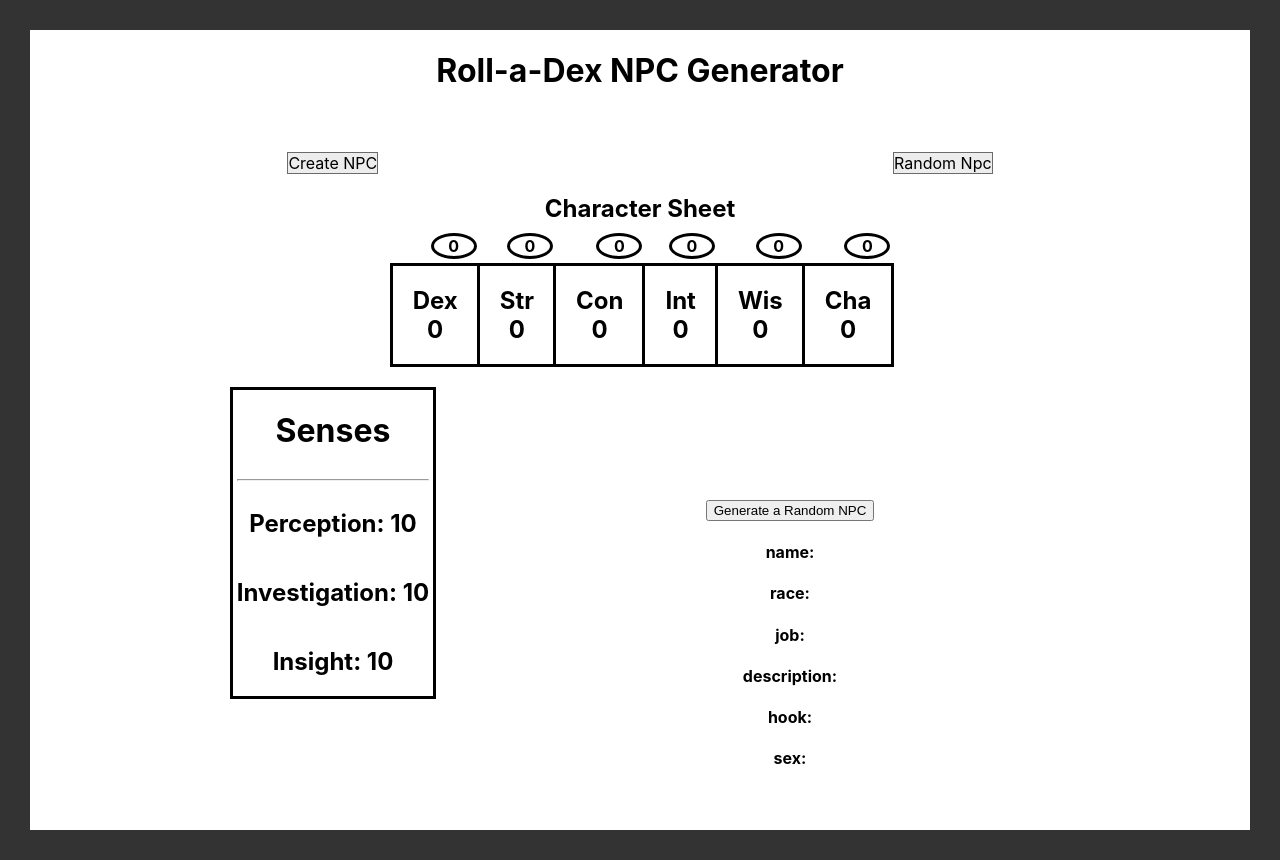
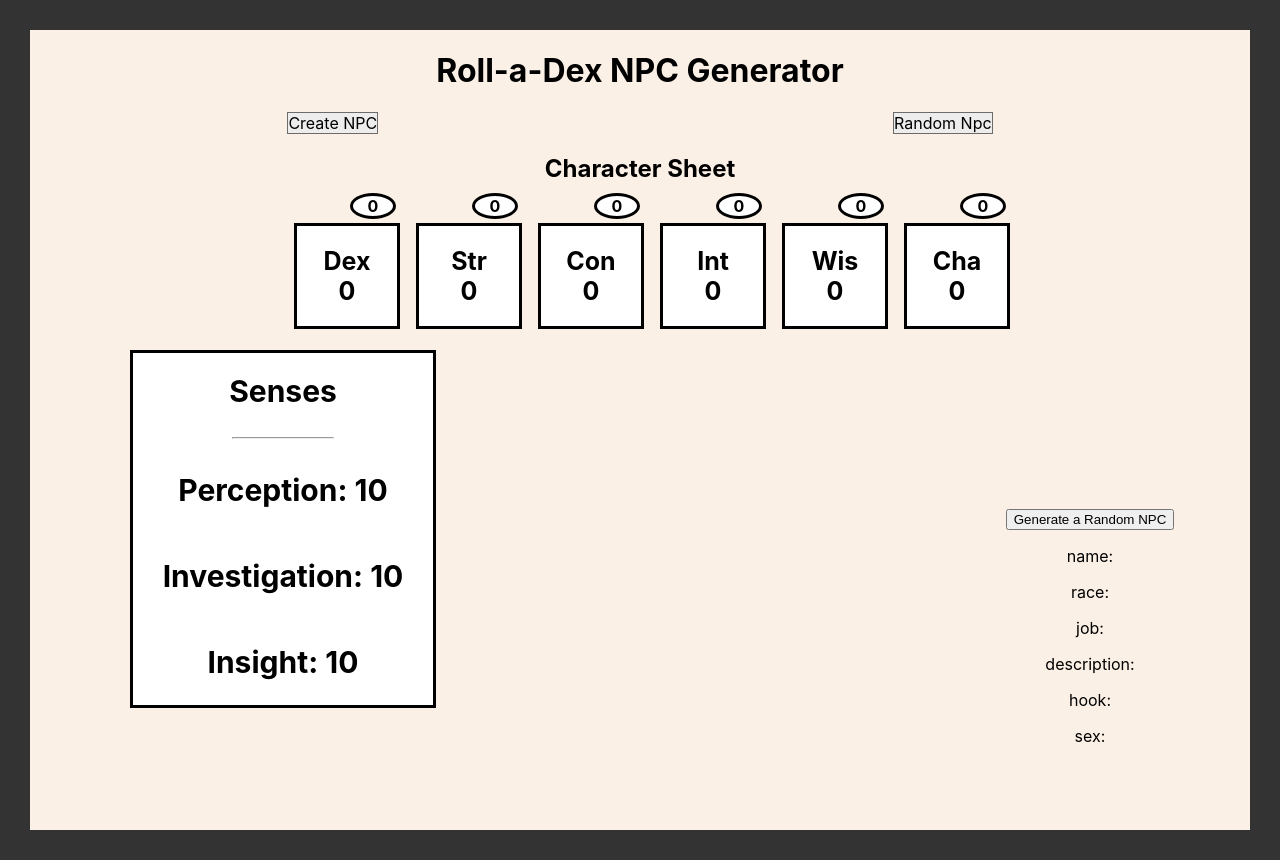
Before and after one commit to mattmcknight13/Roll-a-Dex, a React (Create React App) app: page /sheet in a window 1280 px wide. Built offline with nearby package versions, Linux system fonts and the light colour scheme.

Commit message:
initial styling finally working

```diff
--- a/src/App.css
+++ b/src/App.css
@@ -3,7 +3,7 @@
  .body{
   display: flex;
   flex-direction: column;
-  /* background-color: #333; */
+  background-color: #333;
   height: 100vh;
   padding: 30px;
   text-align: center;
@@ -20,6 +20,12 @@
   flex-direction: column;
 };
 
+ .main-style  {
+  display: flex;
+  flex-direction: column;
+  text-align: center;
+};
+
 
 
  .main-style  {
@@ -34,13 +40,9 @@
 
 
 
+@media only screen and (min-width:600px)  {
 
-
-
-
-
-
-@media only screen and (min-width:600px)  {
+  .body {}
 
 }
 
--- a/src/App.js
+++ b/src/App.js
@@ -98,7 +98,7 @@ function App(props) {
   };
 
   const paper = {
-    backgroundColor: "#fff",
+    backgroundColor: "linen",
     // boxShadow: ` 0 1px 1px rgba(0,0,0,0.15),
     // 0 10px 0 -5px #eee,
     // 0 10px 1px -4px rgba(0,0,0,0.15),
@@ -128,7 +128,7 @@ function App(props) {
     border: "solid 1px rgb(107,107,107)",
     background: "rgb(237,237,237)",
     textDecoration: "none",
-    marginTop: `40px`,
+
   };
 
   const mainStyle = {
--- a/src/components/Form.css
+++ b/src/components/Form.css
@@ -2,3 +2,17 @@
   .form {
     margin: 20px;
   };
+
+  @media only screen and (min-width: 765px)  {
+    .form {
+      margin: 80px;
+      /* width */
+    }
+  }
+
+
+  @media only screen and (min-width:1075px) {
+  .form {
+    margin: 40px;
+  }
+  }
--- a/src/components/Form.jsx
+++ b/src/components/Form.jsx
@@ -64,6 +64,7 @@ function Form(props) {
 //styling
   // const formStyle = {
   //   margin: 20,
+
   // };
 
   return (
--- a/src/components/GetNpc.css
+++ b/src/components/GetNpc.css
@@ -1,11 +1,30 @@
 /* GetNpc.jsx */
-/* .npc-style  {
+.npc-style  {
   display: flex;
   flex-direction: column;
-  margin-top: -200px;
+  margin-top: 30px;
+
+};
+
+ .info {
+  word-break: break-all;
+
+  font-size: 12px;
+  overflow: scroll;
+}
+
+
+@media only screen and (min-width:600px)  {
+.npc-style{
+  margin-top: 00px;
   margin-left: 300px;
-}; */
- .npc-info  {
-  word-break: break-all;
-  margin: 0 100px;
 }
+}
+
+
+@media only screen and (min-width:1075px) {
+  .npc-style{
+    margin-top: -200px;
+    margin-left: 900px;
+  }
+}
--- a/src/components/GetNpc.jsx
+++ b/src/components/GetNpc.jsx
@@ -1,6 +1,6 @@
 import React from "react";
 import RandomButton from "./RandomButton";
-
+import "./GetNpc.css"
 
 //get call
 // initate GetNpc function
@@ -15,18 +15,18 @@ const GetNpc = (props) => {
     setClicked,
   } = props;
 
-  const npcStyle = {
-    dipsplay: `flex`,
-    flexDirection: `column`,
-    marginTop: `-200px`,
-    marginLeft: `300px`
-  };
-  const npcInfo = {
-    wordBreak: `break-all`
-  }
+  // const npcStyle = {
+  //   dipsplay: `flex`,
+  //   flexDirection: `column`,
+  //   marginTop: `-200px`,
+  //   marginLeft: `300px`
+  // };
+  // const npcInfo = {
+  //   wordBreak: `break-all`
+  // }
 
   return (
-    <div className="randomnpc" style={npcStyle}>
+    <div className="randomnpc" className="npc-style">
       <>
         {/* have button trigger api call on click */}
         <RandomButton
@@ -40,19 +40,19 @@ const GetNpc = (props) => {
         {/* map through selected object to give key values to be classname, and assign values to approriate h2 tag */}
         {!clicked ? (
           npc.map((n, idx) => (
-            <h4 style={npcInfo} className={npcKey[idx]} key={idx}  >
+            <p className="info" className={npcKey[idx]} key={idx}  >
               {npcKey[idx]}: {n}
-            </h4>
+            </p>
           ))
         ) : (
           <div>
             {/* render h2 tags where clasname is specfic index of array and value is of same index from different array */}
-              <h4 style={npcInfo} className={npcKey[0]}>name: {npc[0]} </h4>
-              <h4 style={npcInfo} className={npcKey[1]}>race: {npc[1]} </h4>
-            <h4 style={npcInfo} className={npcKey[2]}>job: {npc[2]}</h4>
-            <h4 style={npcInfo} className={npcKey[3]}>description:  {npc[3]}</h4>
-            <h4 style={npcInfo} className={npcKey[4]}>hook:{npc[4]}</h4>
-            <h4 style={npcInfo} className={npcKey[5]}>sex: {npc[5]}</h4>
+              <p className="info" className={npcKey[0]}>name: {npc[0]} </p>
+              <p className="info" className={npcKey[1]}>race: {npc[1]} </p>
+            <p className="info" className={npcKey[2]}>job: {npc[2]}</p>
+            <p className="info" className={npcKey[3]}>description:  {npc[3]}</p>
+            <p className="info" className={npcKey[4]}>hook:{npc[4]}</p>
+            <p className="info" className={npcKey[5]}>sex: {npc[5]}</p>
           </div>
         )}
       </>
--- a/src/components/Stats.css
+++ b/src/components/Stats.css
@@ -1,43 +1,80 @@
 /* Stats.jsx */
 .style {
   display: flex;
+
   justify-content: center;
-
-};
- .stat {
+}
+.box {
   border: solid black;
   padding: 20px;
   margin-right: 80px;
   background-color: white;
-};
+  justify-content: space-between;
+  width: 10px;
+  font-size: 15px;
 
- .mod {
+}
+
+.mod {
   border: solid black;
   border-radius: 50%;
   background-color: white;
   margin-top: -10px;
-  margin-left: -10px;
   height: 20px;
-  width: 40px
-};
+  width: 40px;
+}
 
- .senses {
+.senses {
   display: flex;
   flex-direction: column;
   margin-left: 100px;
   border: solid black;
   width: 200px;
-  background-color: white
- }
+  background-color: white;
+}
 
- .bar { color:  black;
-   width: 190; }
 
-   @media only screen and (min-width:600px)  {
+.bar {
+  background-color: black;
+  height:px;
+  width: 100px
+}
+
+@media only screen and (min-width: 766px) {
+}
+.senses {
+  width: 100px
+}
+.sense {
+  font-size: 10px;
+}
+
+@media only screen and (min-width: 1075px) {
+
+
+  .box {
+
+    padding: 20px;
+    /* margin-right: 80px */
+    margin-left: 20px;
+    justify-content: space-between;
+    width: 60px;
+    font-size: 25px;
+  }
+    .mod {
+
+      border-radius: 50%;
+
+      margin-top: -10px;
+      height: 20px;
+      width: 40px;
+    }
 
   }
+  .senses {
+    width: 300px
+  }
 
-
-  @media only screen and (min-width:1075px) {
-
+  .sense {
+    font-size: 30px;
   }
--- a/src/components/Stats.jsx
+++ b/src/components/Stats.jsx
@@ -1,5 +1,5 @@
 import React from "react";
-import "./Stats"
+import "./Stats.css";
 
 function Stats(props) {
   const { randomNumber, mod } = props;
@@ -8,17 +8,17 @@ function Stats(props) {
 
   let intSense = mod.Int + 10;
 
-  const style = {
-    display: "flex",
-    justifyContent: "center",
-
-  };
+  // const style = {
+  //   display: "flex",
+  //   justifyContent: "center",
+  // };
 
   const statStyle = {
     border: "solid black",
     padding: 20,
     marginRight: 80,
-    backgroundColor: 'white'
+    backgroundColor: "white",
+    width: `50px`,
   };
 
   const modStyle = {
@@ -37,52 +37,51 @@ function Stats(props) {
     marginLeft: `200px`,
     border: `solid black`,
     width: `200px`,
-    backgroundColor: `white`
+    backgroundColor: `white`,
   };
-
-
   return (
     <div>
-      <div style={style}>
-        <h2 style={statStyle}>
+      <div className="style">
+        <h2 className="box">
           Dex <br />
           {randomNumber.Dex}
         </h2>
         <h4 style={modStyle}>{mod.Dex}</h4>
-        <h2 style={statStyle}>
+        <h2 className="box">
           Str <br />
           {randomNumber.Str}
         </h2>
         <br />
         <h4 style={modStyle}>{mod.Str}</h4>
-        <h2 style={statStyle}>
+        <h2 className="box">
           Con <br />
           {randomNumber.Con}
         </h2>
         <br /> <h4 style={modStyle}>{mod.Con}</h4>
-        <h2 style={statStyle}>
+        <h2 className="box">
           Int <br />
           {randomNumber.Int}
         </h2>
         <br /> <h4 style={modStyle}>{mod.Int}</h4>
-        <h2 style={statStyle}>
+        <h2 className="box">
           Wis <br />
           {randomNumber.Wis}
         </h2>
         <br /> <h4 style={modStyle}>{mod.Wis}</h4>
-        <h2 style={statStyle}>
+        <h2 className="box">
           Cha <br />
           {randomNumber.Cha}
         </h2>
         <br />
         <h4 style={modStyle}>{mod.Cha}</h4>
       </div>
-      <div className="senses" style={senseStyle}>
-        <h1>Senses</h1>
-        <hr style={{color: ` black`, width: 190}}/>
-        <h2>Perception: {wisSense}</h2>
-        <h2>Investigation: {intSense}</h2>
-        <h2>Insight: {wisSense}</h2>
+
+      <div className="senses">
+        <h1 className="sense">Senses</h1>
+        <hr className="bar" />
+        <h2 className="sense">Perception: {wisSense}</h2>
+        <h2 className="sense">Investigation: {intSense}</h2>
+        <h2 className="sense">Insight: {wisSense}</h2>
       </div>
     </div>
   );
--- a/src/index.js
+++ b/src/index.js
@@ -2,7 +2,9 @@ import React from 'react';
 import ReactDOM from 'react-dom';
 import { BrowserRouter as Router } from 'react-router-dom'
 import './index.css';
+
 import App from './App';
+
 
 
 
```
Also changed, not shown: src/Stats.css (deleted).
